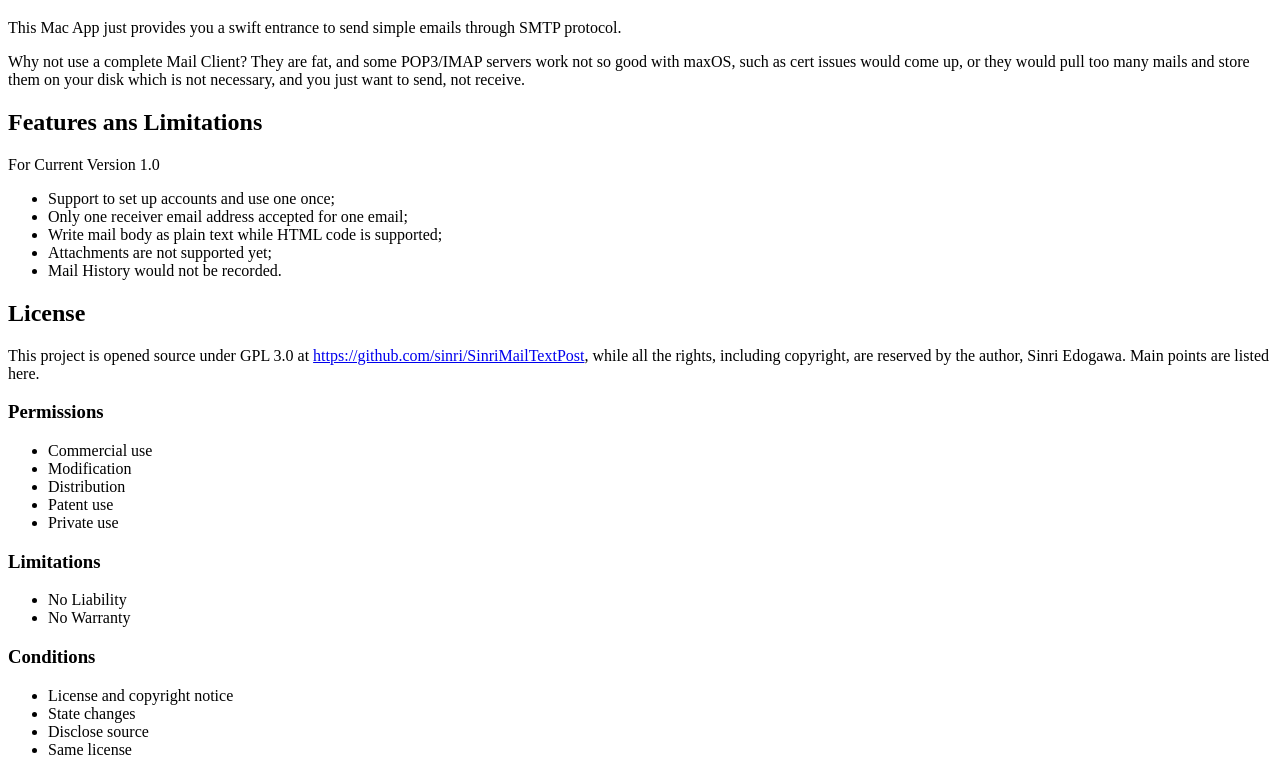
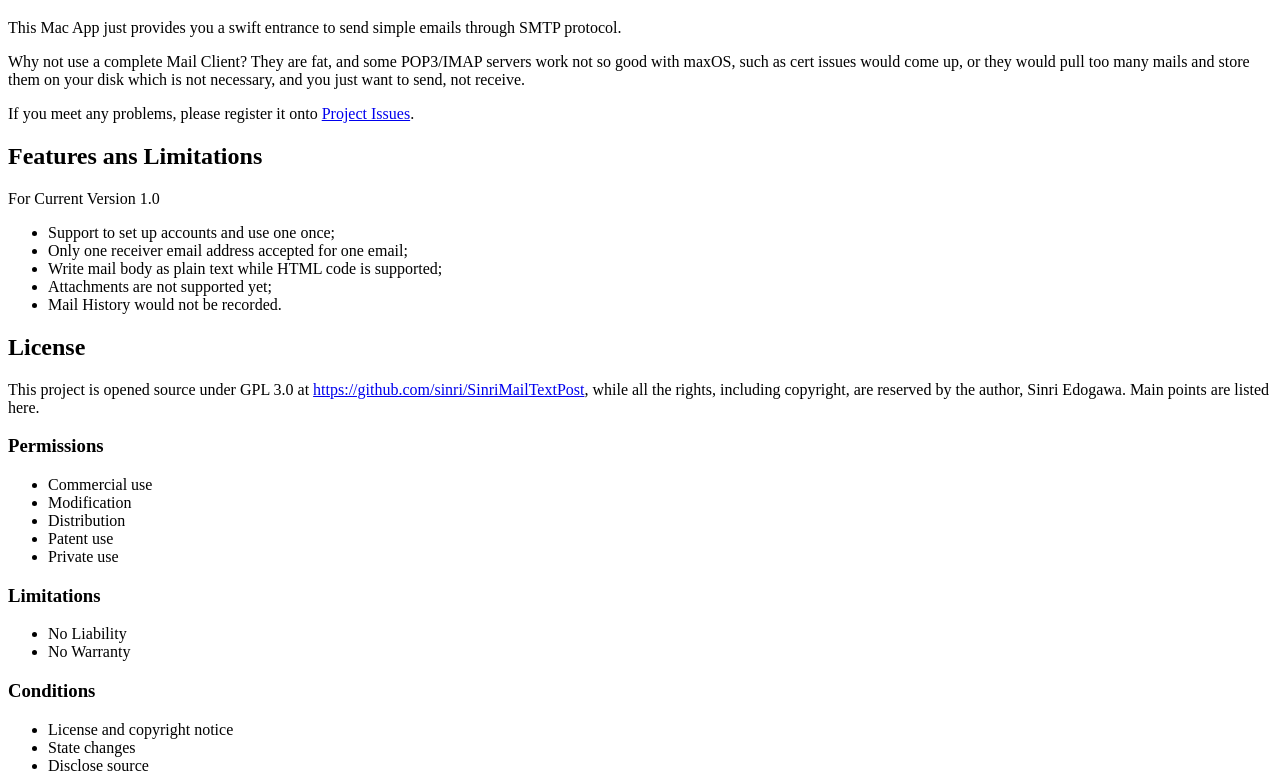
Before and after one commit to sinri/SinriMailTextPost, a plain HTML site: page docs/index.html in a window 1280 px wide. Shown: the part 61-833 px from the top of the page. Drawn offline with Linux system fonts and the light colour scheme.

Commit message:
update contact

```diff
--- a/docs/index.html
+++ b/docs/index.html
@@ -14,6 +14,9 @@
             such as cert issues would come up,
             or they would pull too many mails and store them on your disk which is not necessary,
             and you just want to send, not receive.
+        </p>
+        <p>
+            If you meet any problems, please register it onto <a href="https://github.com/sinri/SinriMailTextPost/issues">Project Issues</a>.
         </p>
         <h2>Features ans Limitations</h2>
         <p>
```
